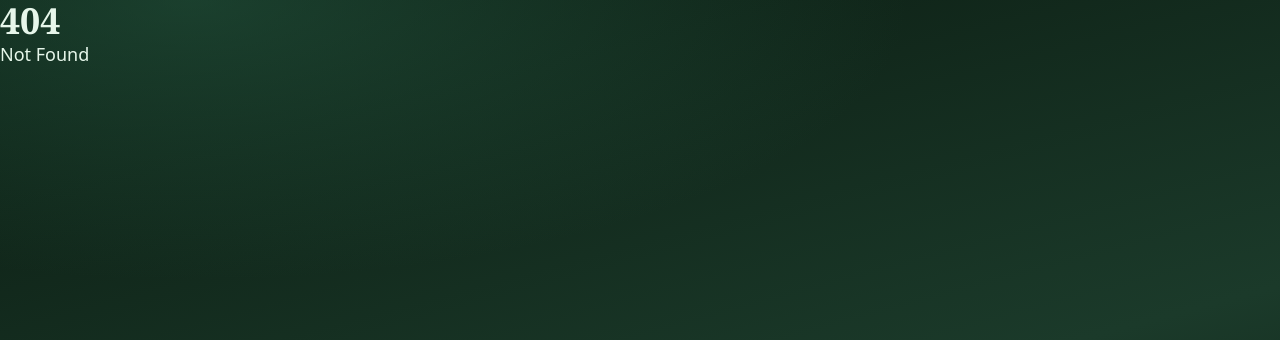
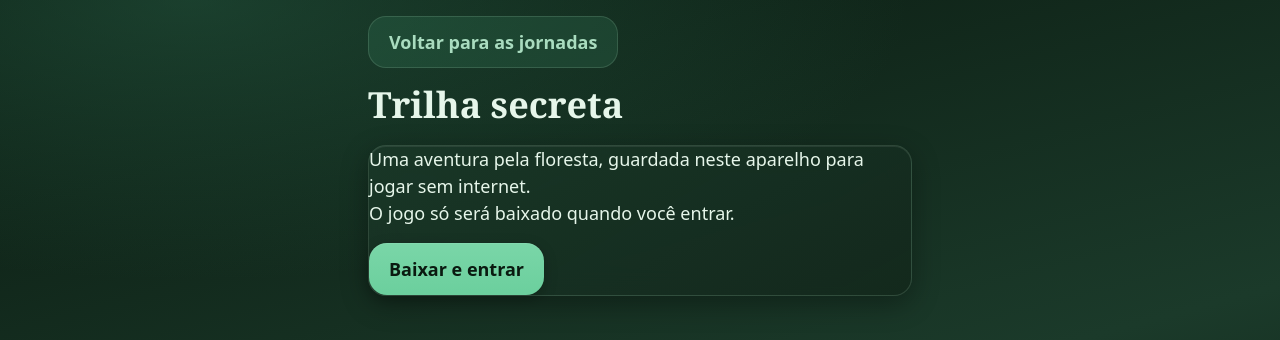
Before and after one commit to gabrielmaialva33/guardioes-jornada, a SvelteKit app: page /secret-trail in a window 1280 px wide. Before the commit this address had no page. Shown: the top 340 px of the page. Built offline with nearby package versions, Linux system fonts and the light colour scheme; a web font is replaced by a local one.

Commit message:
🧭 feat(routes): add secret trail launcher page

```diff
--- /dev/null
+++ b/src/routes/secret-trail/+page.svelte
@@ -0,0 +1,247 @@
+<script lang="ts">
+	import { onMount } from 'svelte';
+	import { resolve } from '$app/paths';
+	import { GAME_ABI, type GameDispose, type GameManifest, type GameModule } from '../../../game/abi.ts';
+	import { GamePacks, type DownloadProgress } from '#lib/data/game-pack.ts';
+	import { gameFileUrl } from '#lib/data/game-pack-cache.ts';
+	import { acquireGameGpu } from '#lib/diorama/host.svelte.ts';
+	import { pwa } from '#lib/state/pwa.svelte.ts';
+	import { secretBadge } from '#lib/state/secret-badge.svelte.ts';
+
+	let status = $state<'checking' | 'ready' | 'downloading' | 'mounting' | 'playing' | 'error'>('checking');
+	let pack = $state.raw<GameManifest | null>(null);
+	let progress = $state<DownloadProgress>({ loaded: 0, total: 0 });
+	let message = $state('');
+	let element: HTMLDivElement;
+	let manager: GamePacks;
+	let controller: AbortController | undefined;
+	let dispose: GameDispose | undefined;
+	let releaseGpu: (() => void) | undefined;
+	let styles: HTMLLinkElement[] = [];
+	let generation = 0;
+	let destroyed = false;
+	let stopping: Promise<void> = Promise.resolve();
+	const busy = $derived(status === 'downloading' || status === 'mounting');
+	const percent = $derived(progress.total ? Math.floor((100 * progress.loaded) / progress.total) : 0);
+	const size = (bytes: number) =>
+		new Intl.NumberFormat('pt-BR', { maximumFractionDigits: 1 }).format(bytes / 1024);
+
+	onMount(() => {
+		manager = new GamePacks({ root: new URL(resolve('/'), location.href) });
+		void manager.current().then((saved) => {
+			if (destroyed) return;
+			pack = saved;
+			status = 'ready';
+		});
+		return () => {
+			destroyed = true;
+			void stop();
+		};
+	});
+	function stop(): Promise<void> {
+		generation++;
+		controller?.abort();
+		controller = undefined;
+		const oldDispose = dispose,
+			oldRelease = releaseGpu,
+			oldStyles = styles;
+		dispose = undefined;
+		releaseGpu = undefined;
+		styles = [];
+		stopping = stopping
+			.then(async () => {
+				try {
+					await oldDispose?.();
+				} finally {
+					for (const link of oldStyles) link.remove();
+					oldRelease?.();
+				}
+			})
+			.catch(() => {
+				message = 'A aventura foi encerrada. Tente entrar de novo.';
+			});
+		return stopping;
+	}
+	async function exit() {
+		await stop();
+		if (!destroyed) status = 'ready';
+	}
+	async function fail(error: unknown, token: number) {
+		if (token !== generation || destroyed) return;
+		await stop();
+		if (destroyed) return;
+		message = !pwa.online
+			? 'Sem internet. O download precisa de conexão; a versão já guardada continua disponível.'
+			: error instanceof DOMException && error.name === 'QuotaExceededError'
+				? 'Não há espaço para guardar a nova versão. A anterior continua disponível.'
+				: 'Não foi possível preparar a aventura. Confira a conexão e tente de novo.';
+		status = 'error';
+	}
+	async function download() {
+		await stopping;
+		if (destroyed || busy || status === 'playing') return;
+		const token = ++generation;
+		controller = new AbortController();
+		status = 'downloading';
+		message = '';
+		progress = { loaded: 0, total: 0 };
+		try {
+			const latest = await manager.latest(controller.signal);
+			const saved = await manager.download(latest, {
+				signal: controller.signal,
+				progress: (value) => {
+					if (token === generation) progress = value;
+				}
+			});
+			if (token !== generation || destroyed) return;
+			pack = saved;
+			controller = undefined;
+			await start(saved);
+		} catch (error) {
+			await fail(error, token);
+		}
+	}
+	function loadStyle(url: string, signal: AbortSignal): Promise<void> {
+		return new Promise((resolveStyle, reject) => {
+			const link = document.createElement('link');
+			link.rel = 'stylesheet';
+			link.href = url;
+			styles.push(link);
+			const cleanup = () => {
+				signal.removeEventListener('abort', abort);
+				link.onload = null;
+				link.onerror = null;
+			};
+			const abort = () => {
+				cleanup();
+				link.remove();
+				reject(new DOMException('cancelled', 'AbortError'));
+			};
+			link.onload = () => {
+				cleanup();
+				resolveStyle();
+			};
+			link.onerror = () => {
+				cleanup();
+				reject(new Error('game-style'));
+			};
+			signal.addEventListener('abort', abort, { once: true });
+			document.head.append(link);
+		});
+	}
+	async function start(saved: GameManifest) {
+		await stopping;
+		if (destroyed || status === 'playing' || status === 'mounting') return;
+		const token = ++generation;
+		controller = new AbortController();
+		const signal = controller.signal;
+		status = 'mounting';
+		try {
+			const release = await acquireGameGpu();
+			if (token !== generation || destroyed) {
+				release();
+				return;
+			}
+			releaseGpu = release;
+			await Promise.all(
+				saved.files
+					.filter((file) => file.path.endsWith('.css'))
+					.map((file) => loadStyle(gameFileUrl(manager.root, saved.packId, file.path), signal))
+			);
+			signal.throwIfAborted();
+			const url = gameFileUrl(manager.root, saved.packId, saved.entry);
+			const module: GameModule = await import(/* @vite-ignore */ url);
+			if (token !== generation || destroyed) return;
+			if (module.abi !== GAME_ABI || typeof module.mountGame !== 'function') throw new Error('game-abi');
+			dispose = module.mountGame(element, {
+				abi: GAME_ABI,
+				exit: () => {
+					if (token === generation) void exit();
+				},
+				earnBadge: () => {
+					if (token === generation) secretBadge.earn();
+				}
+			});
+			status = 'playing';
+		} catch (error) {
+			await fail(error, token);
+		}
+	}
+</script>
+
+<svelte:head><title>Trilha secreta · Guardiões da Mata Atlântica</title></svelte:head>
+
+<main class="page launcher" data-pack-id={pack?.packId}>
+	<header>
+		<a class="button quiet" href={resolve('/')}>Voltar para as jornadas</a>
+		<h1>Trilha secreta</h1>
+	</header>
+	<div bind:this={element} class="game" hidden={status !== 'playing' && status !== 'mounting'}></div>
+	{#if status === 'playing'}
+		<button class="button quiet" type="button" onclick={exit}>Sair da aventura</button>
+	{:else}
+		<section class="card" aria-busy={busy}>
+			<p>Uma aventura pela floresta, guardada neste aparelho para jogar sem internet.</p>
+			<div role="status" aria-live="polite">
+				{#if status === 'checking'}<p>Procurando a aventura neste aparelho…</p>
+				{:else if status === 'downloading'}
+					<p>Guardando a aventura… {percent}%</p>
+					<progress max={progress.total || 1} value={progress.loaded} aria-label="Download da aventura"
+					></progress>
+					{#if progress.total}<p class="hint">
+							{size(progress.loaded)} de {size(progress.total)} KB guardados
+						</p>{/if}
+				{:else if status === 'mounting'}<p>Abrindo a clareira…</p>
+				{:else if status === 'error'}<p>{message}</p>
+				{:else if pack}<p>Esta aventura está guardada e pode abrir sem internet.</p>
+				{:else if !pwa.online}<p>Sem internet. Conecte-se uma vez para baixar a aventura.</p>
+				{:else}<p>O jogo só será baixado quando você entrar.</p>{/if}
+			</div>
+			<div class="actions">
+				{#if busy}<button class="button quiet" type="button" onclick={exit}>Cancelar</button>
+				{:else if status !== 'checking'}
+					{#if pack}<button
+							class="button"
+							type="button"
+							onclick={() => {
+								if (pack) void start(pack);
+							}}>Entrar na trilha</button
+						>{/if}
+					<button class="button" class:quiet={!!pack} type="button" disabled={!pwa.online} onclick={download}>
+						{status === 'error'
+							? 'Tentar o download de novo'
+							: pack
+								? 'Baixar versão mais recente'
+								: 'Baixar e entrar'}
+					</button>
+				{/if}
+			</div>
+		</section>
+	{/if}
+</main>
+
+<style>
+	.launcher {
+		padding-block: 1rem 2rem;
+	}
+	header {
+		margin-bottom: 1.25rem;
+	}
+	h1 {
+		margin-block: 1rem;
+		font-family: var(--font-story);
+	}
+	.actions {
+		display: flex;
+		flex-wrap: wrap;
+		gap: 0.75rem;
+		margin-top: 1rem;
+	}
+	progress {
+		width: 100%;
+		accent-color: var(--spring);
+	}
+	.game {
+		margin-bottom: 1rem;
+	}
+</style>
```
